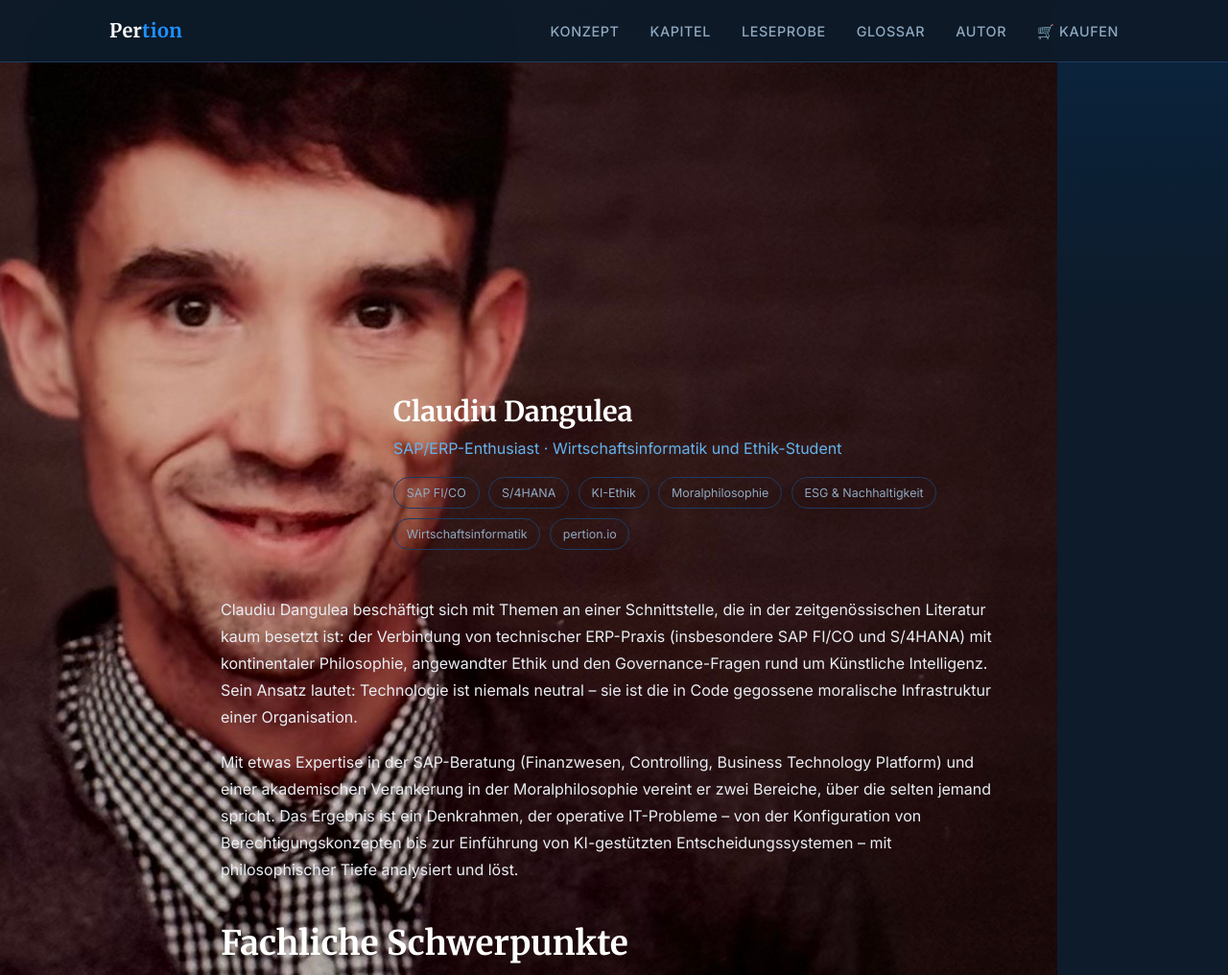
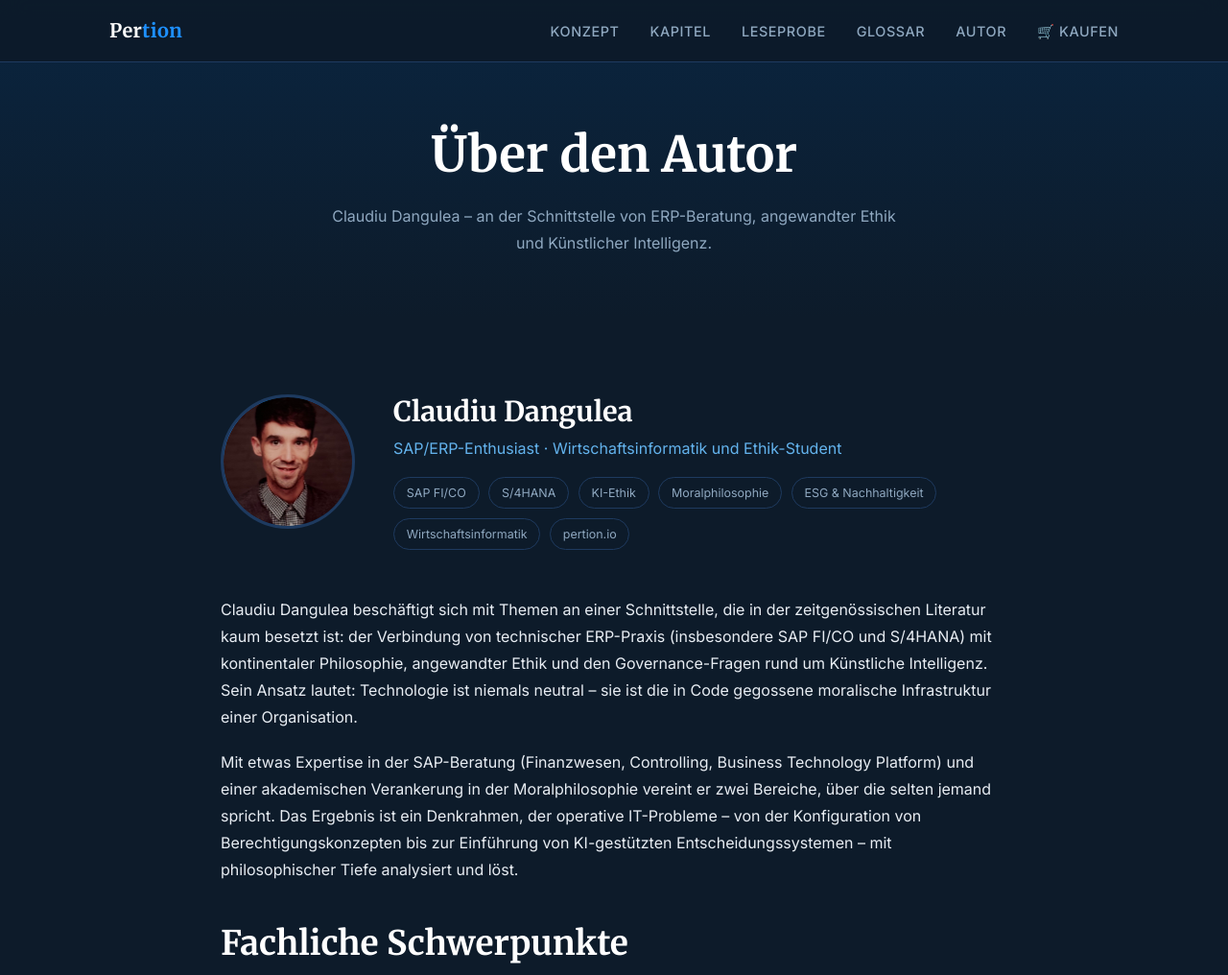
Before and after one commit to intiequals1/pertion, a plain HTML site: page autor.html in a window 1280 px wide. Shown: the top 1016 px of the page at 96% size. Drawn offline with Linux system fonts and the light colour scheme.

Commit message:
Add styles for .author-avatar-large class
Added styles for large author avatar.

```diff
--- a/assets/css/style.css
+++ b/assets/css/style.css
@@ -325,6 +325,25 @@ nav {
   color: var(--text-muted);
 }
 
+.author-avatar-large {
+  width: 140px;
+  height: 140px;
+  border-radius: 50%;
+  overflow: hidden;
+  display: flex;
+  align-items: center;
+  justify-content: center;
+  background: transparent;
+}
+
+.author-avatar-large img {
+  width: 100%;
+  height: 100%;
+  object-fit: cover;
+  object-position: center;
+  display: block;
+}
+
 /* ── Footer ── */
 footer {
   background: #070f1a;
```
